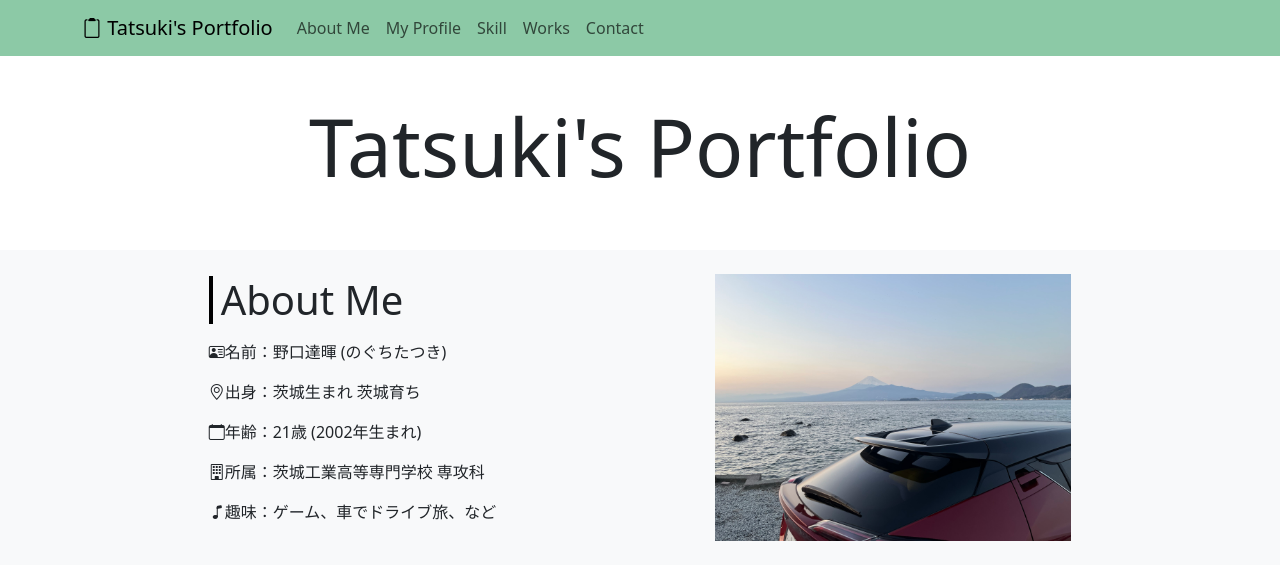
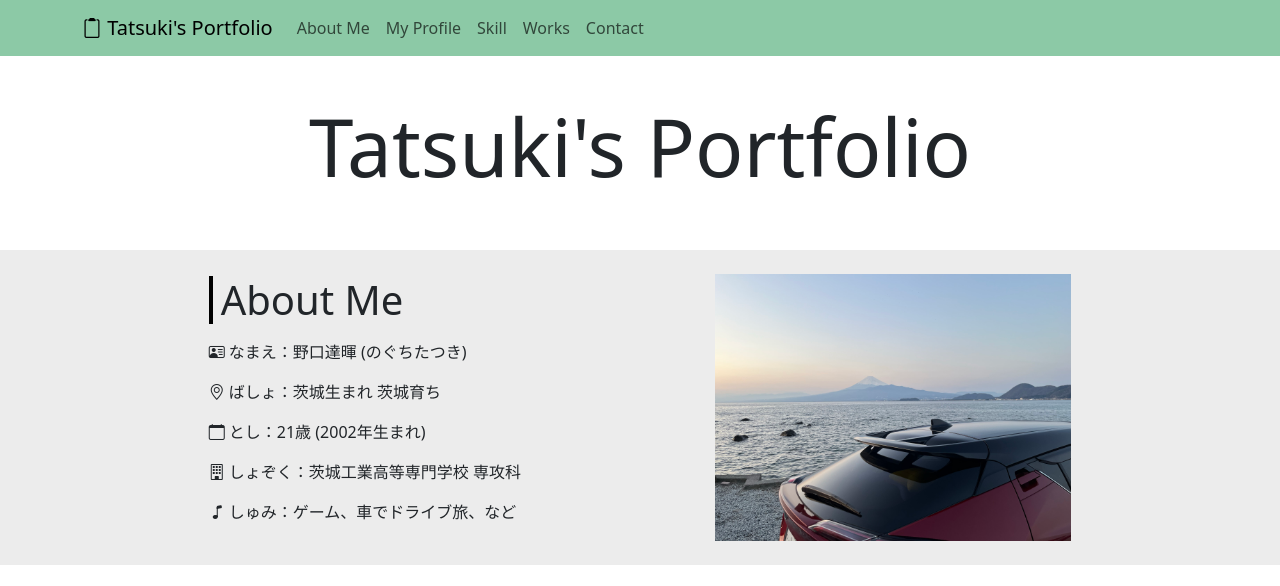
Before and after one commit to Donguri2828/donguri2828.github.io, a plain HTML site: page docs/index.html in a window 1280 px wide. Shown: the top 586 px of the page. Drawn offline with nearby package versions, Linux system fonts and the light colour scheme.

Commit message:
change 背景色の色味変更
いろあじ派は賢いなぁ

```diff
--- a/docs/index.html
+++ b/docs/index.html
@@ -8,6 +8,7 @@
   <link rel="stylesheet" href="https://cdn.jsdelivr.net/npm/bootstrap-icons@1.10.5/font/bootstrap-icons.css">
   <link href="https://cdn.jsdelivr.net/npm/bootstrap@5.3.0/dist/css/bootstrap.min.css" rel="stylesheet"
     integrity="sha384-9ndCyUaIbzAi2FUVXJi0CjmCapSmO7SnpJef0486qhLnuZ2cdeRhO02iuK6FUUVM" crossorigin="anonymous">
+  <link rel="stylesheet" href="./style.css">
 </head>
 
 <body>
@@ -50,18 +51,18 @@
     <!-- タイトル -->
     <h1 class="text-center display-1 py-5">Tatsuki's Portfolio</h1>
 
-    <!-- プロフィール -->
-    <section id="about" class="bg-light">
+    <!-- 自己紹介 -->
+    <section id="about" class="bg-gray">
       <div class="container">
         <div class="row justify-content-evenly align-items-center py-4">
           <div class="col-lg-4">
             <h1 class="mb-3 border-start border-4 border-black ps-2">About Me</h1>
             <div>
-              <p><i class="bi bi-person-vcard"></i>名前：野口達暉 (のぐちたつき)</p>
-              <p><i class="bi bi-geo-alt"></i>出身：茨城生まれ 茨城育ち</p>
-              <p><i class="bi bi-calendar"></i>年齢：21歳 (2002年生まれ)</p>
-              <p><i class="bi bi-building"></i>所属：茨城工業高等専門学校 専攻科</p>
-              <p><i class="bi bi-music-note"></i>趣味：ゲーム、車でドライブ旅、など</p>
+              <p><i class="bi bi-person-vcard"></i> なまえ：野口達暉 (のぐちたつき)</p>
+              <p><i class="bi bi-geo-alt"></i> ばしょ：茨城生まれ 茨城育ち</p>
+              <p><i class="bi bi-calendar"></i> とし：21歳 (2002年生まれ)</p>
+              <p><i class="bi bi-building"></i> しょぞく：茨城工業高等専門学校 専攻科</p>
+              <p><i class="bi bi-music-note"></i> しゅみ：ゲーム、車でドライブ旅、など</p>
             </div>
           </div>
           <div class="col-lg-4">
@@ -71,7 +72,7 @@
       </div>
     </section>
 
-    <!-- 自己紹介 -->
+    <!-- 略歴 -->
     <section id="profile">
       <div class="container">
         <div class="row justify-content-center align-items-center py-4">
@@ -107,7 +108,7 @@
     </section>
 
     <!-- スキル -->
-    <section id="skill" class="bg-light">
+    <section id="skill" class="bg-gray">
       <div class="container py-3">
         <h1 class="mb-3 text-center">Skill</h1>
         <div class="row justify-content-around align-items-center border-bottom py-4">
@@ -197,7 +198,7 @@
     </section>
 
     <!-- コンタクト -->
-    <section id="contact" class="bg-light">
+    <section id="contact" class="bg-gray">
       <div class="container py-3">
         <h1 class="mb-3 text-center">Contact</h1>
         <div class="row justify-content-center align-items-center">
--- /dev/null
+++ b/docs/style.css
@@ -0,0 +1,3 @@
+.bg-gray{
+    background-color: rgb(236, 236, 236);
+}
```
